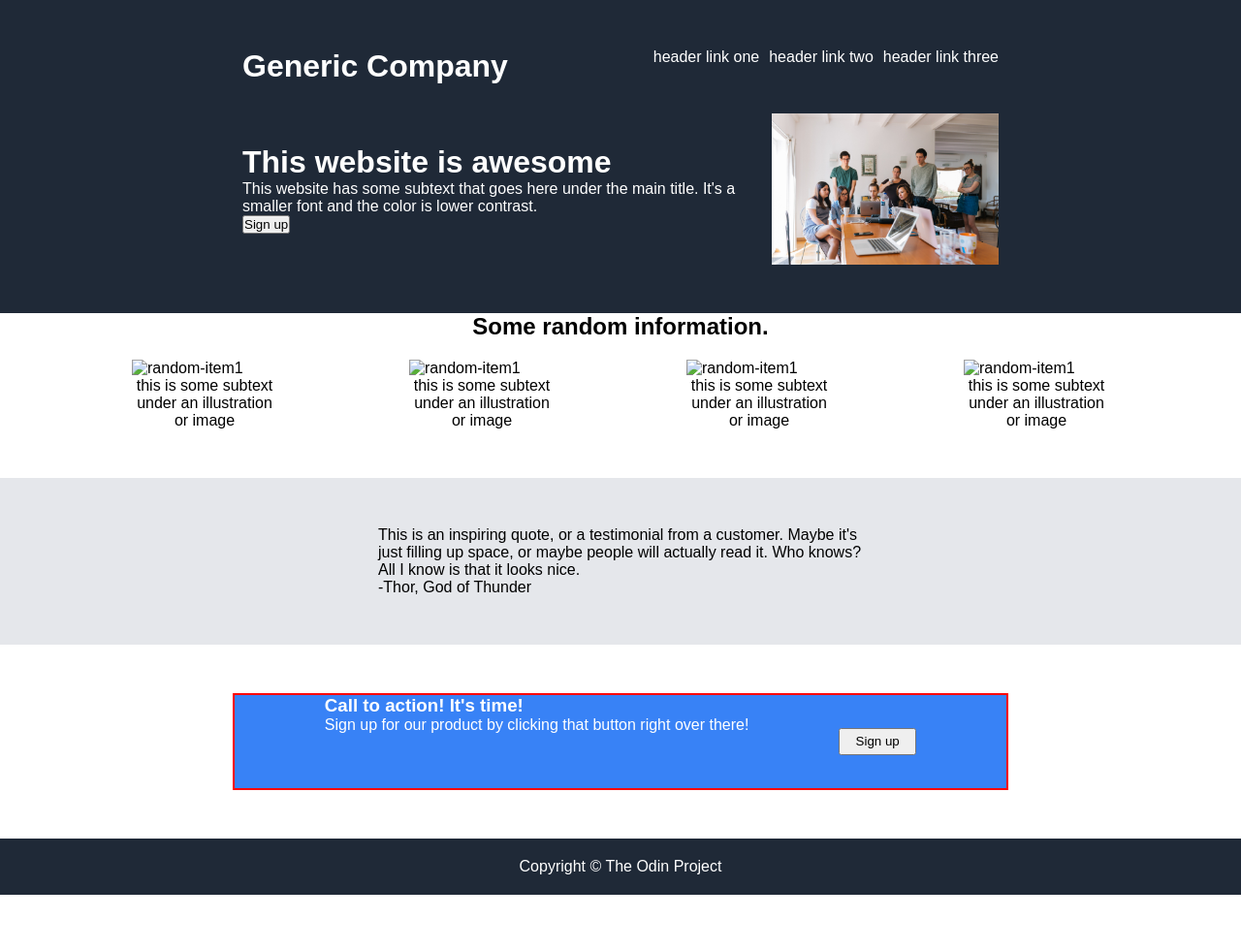
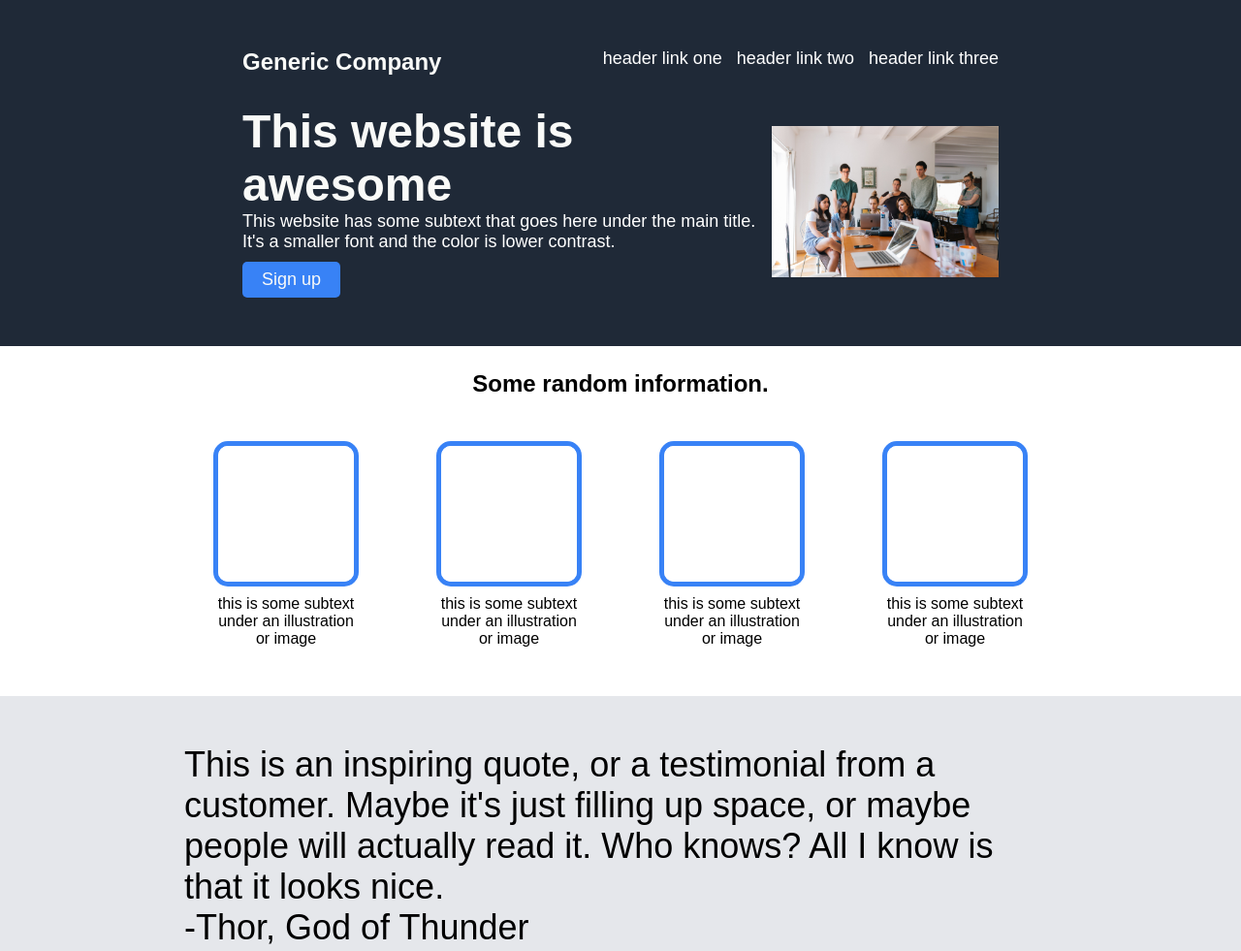
Before and after one commit to maxmirav/top-landing-page, a plain HTML site: page index.html in a window 1280 px wide. Shown: the top 981 px of the page at 97% size. Before the commit the page ends 923 px from the top, so only its background shows below. Drawn offline with Linux system fonts and the light colour scheme.

Commit message:
fixed header and random info sections

```diff
--- a/index.html
+++ b/index.html
@@ -37,19 +37,19 @@
         <h2>Some random information.</h2>
         <div class="random-items-container">
             <div class="random-item">
-                <img src="" alt="random-item1">
+                <img src="images/white-placeholder.png" alt="random-item1">
                 <p>this is some subtext under an illustration or image</p>
             </div>
             <div class="random-item">
-                <img src="" alt="random-item1">
+                <img src="images/white-placeholder.png" alt="random-item1">
                 <p>this is some subtext under an illustration or image</p>
             </div>
             <div class="random-item">
-                <img src="" alt="random-item1">
+                <img src="images/white-placeholder.png" alt="random-item1">
                 <p>this is some subtext under an illustration or image</p>
             </div>
             <div class="random-item">
-                <img src="" alt="random-item1">
+                <img src="images/white-placeholder.png" alt="random-item1">
                 <p>this is some subtext under an illustration or image</p>
             </div>
         </div>
--- a/style.css
+++ b/style.css
@@ -18,6 +18,21 @@ header{
     padding: 50px 250px;
 }
 
+header h1{
+    font-size: 24px;
+    color: #F9FAF8;
+}
+
+.header-text-and-image h1{
+    font-size: 48px;
+    font-weight: bolder;
+}
+
+.header-text p,
+li{
+    font-size: 18px;
+}
+
 .logo-and-links{
     display: flex;
     justify-content: space-between;
@@ -27,7 +42,7 @@ header{
 
 ul{
     display: flex;
-    gap: 10px;
+    gap: 15px;
 }
 
 li{
@@ -45,25 +60,46 @@ li{
 .header-pic{
     width: 30%;
 }
+
+header button{
+    background-color: #3882F6;
+    padding: 8px 20px;
+    margin-top: 10px;
+    border: none;
+    border-radius: 5px;
+    font-size: 18px;
+    color: #F9FAF8;
+}
 /********************************/
 
 /*****RANDOM INFORMATION********/
 .random-info-container h2{
+    margin-top: 25px;
     text-align: center;
     padding-bottom: 20px;
+    margin-bottom: 25px;
 }
 
 .random-items-container{
     display: flex;
-    justify-content: space-evenly;
+    justify-content: center;
     padding-bottom: 50px;
+    gap: 80px;
 }
 
 .random-item{
     width: 150px;
 }
 
+.random-item img{
+    width: 150px;
+    height: 150px;
+    border: 5px solid #3882F6;
+    border-radius: 10%;
+}
+
 .random-item p{
+    margin-top: 5px;
     text-align: center;
 }
 
@@ -76,10 +112,12 @@ li{
     padding: 50px 0;
     display: flex;
     justify-content: center;
+    font-size: 36px;
 }
 
 blockquote{
-    max-width: 500px;
+    max-width: 900px;
+    font-weight: lighter;
 }
 
 /********************************/
```
Also changed, not shown: images/white-placeholder.png (added).
